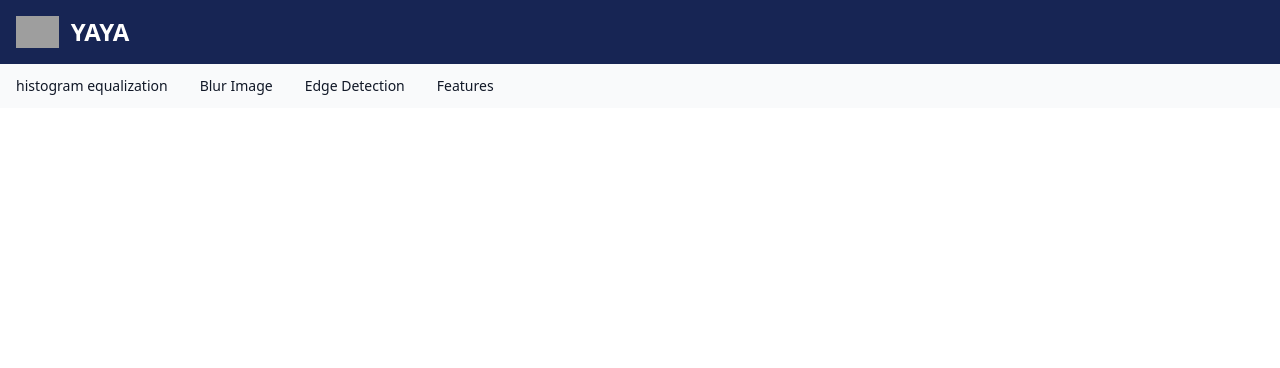
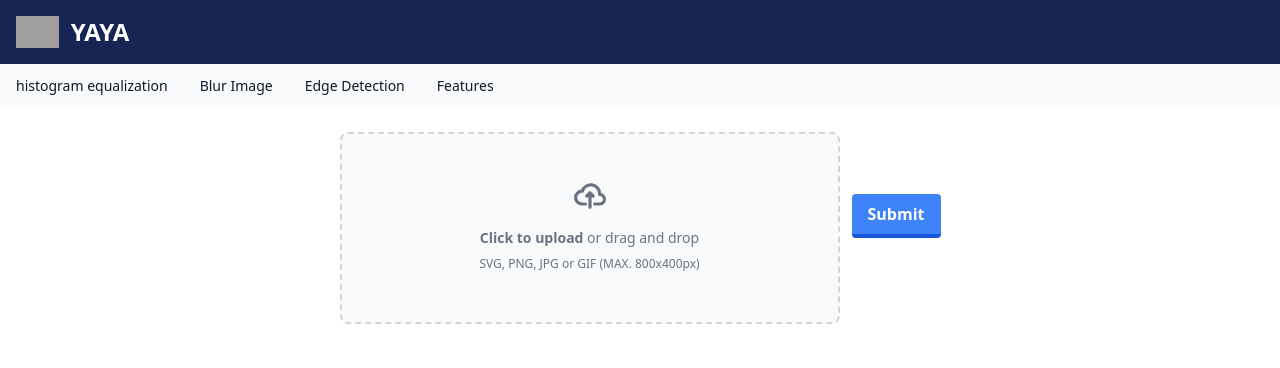
Before and after one commit to sharahiya/ProjectPengcit, a Flask app: page /thirdpage in a window 1280 px wide. Shown: the top 368 px of the page. Run offline with Flask 3, Linux system fonts and the light colour scheme; style sheets or scripts are compiled from the project's sources; grey boxes are pictures that could not be loaded.

Commit message:
feat: add edge

```diff
--- a/app.py
+++ b/app.py
@@ -119,8 +119,31 @@ def bluredpage():
         return render_template('dazzcam.html', img=img_path, miftah=blurred_image_path)
     return render_template('dazzcam.html')
 
+def edge_detection(img):
+    # Menerapkan deteksi tepi menggunakan algoritma Canny
+    edges = cv2.Canny(img, 100, 200)
+
+    # Menyimpan gambar hasil deteksi tepi ke folder "static/uploads"
+    edge_image_path = os.path.join(app.config['UPLOAD'], 'edge_detected.jpg')
+    cv2.imwrite(edge_image_path, edges)
+
+    return edge_image_path
+
 @app.route('/thirdpage', methods=['GET', 'POST'])
 def edgedetection():
+    if request.method == 'POST':
+        file = request.files['img']
+        filename = secure_filename(file.filename)
+        file.save(os.path.join(app.config['UPLOAD'], filename))
+        img_path = os.path.join(app.config['UPLOAD'], filename)
+
+        # Membaca gambar dengan OpenCV
+        img = cv2.imread(img_path)
+
+        # Memanggil fungsi edge_detection
+        edge_image_path = edge_detection(img)
+
+        return render_template('edgedetection.html', image=img_path, edge=edge_image_path)
     return render_template('edgedetection.html')
 
 
--- a/templates/edgedetection.html
+++ b/templates/edgedetection.html
@@ -40,6 +40,42 @@
         </div>
     </nav>
 
+    <form
+        action="{{ url_for('edgedetection') }}"
+        enctype="multipart/form-data"
+        method="POST"
+
+      >
+<div class="flex items-center justify-center w-full">
+  <label for="dropzone-file" class="flex flex-col items-center justify-center w-[500px] h-48 border-2 mt-6 border-gray-300 border-dashed rounded-lg cursor-pointer bg-gray-50 dark:hover:bg-bray-800 dark:bg-gray-700 hover:bg-gray-100 dark:border-gray-600 dark:hover:border-gray-500 dark:hover:bg-gray-600">
+      <div class="flex flex-col items-center justify-center pt-5 pb-6">
+          <svg class="w-8 h-8 mb-4 text-gray-500 dark:text-gray-400" aria-hidden="true" xmlns="http://www.w3.org/2000/svg" fill="none" viewBox="0 0 20 16">
+              <path stroke="currentColor" stroke-linecap="round" stroke-linejoin="round" stroke-width="2" d="M13 13h3a3 3 0 0 0 0-6h-.025A5.56 5.56 0 0 0 16 6.5 5.5 5.5 0 0 0 5.207 5.021C5.137 5.017 5.071 5 5 5a4 4 0 0 0 0 8h2.167M10 15V6m0 0L8 8m2-2 2 2"/>
+          </svg>
+          <p class="mb-2 text-sm text-gray-500 dark:text-gray-400"><span class="font-semibold">Click to upload</span> or drag and drop</p>
+          <p class="text-xs text-gray-500 dark:text-gray-400">SVG, PNG, JPG or GIF (MAX. 800x400px)</p>
+      </div>
+      <input id="dropzone-file" name="img" type="file" class="hidden" />
+  </label>
+    <input type="submit" class="bg-blue-500 hover:bg-blue-400 text-white font-bold py-2 px-4 border-b-4 border-blue-700 hover:border-blue-500 rounded ml-3">
+</div>
+
+
+
+      </form>
+
+      {% if image %}
+    <h4 class="text-center font-medium text-xl text-black mb-6">Original Image</h4>
+    <img src="{{ image }}" alt="Original Image" class="w-[500px]" id="original-img">
+
+    {% endif %}
+
+    {% if edge %}
+    <h4 class="text-center font-medium text-xl text-black mb-6">Original Image</h4>
+    <img src="{{ edge }}" alt="Original Image" class="w-[500px]" id="original-img">
+
+    {% endif %}
+
 
 </body>
 </html>
```
